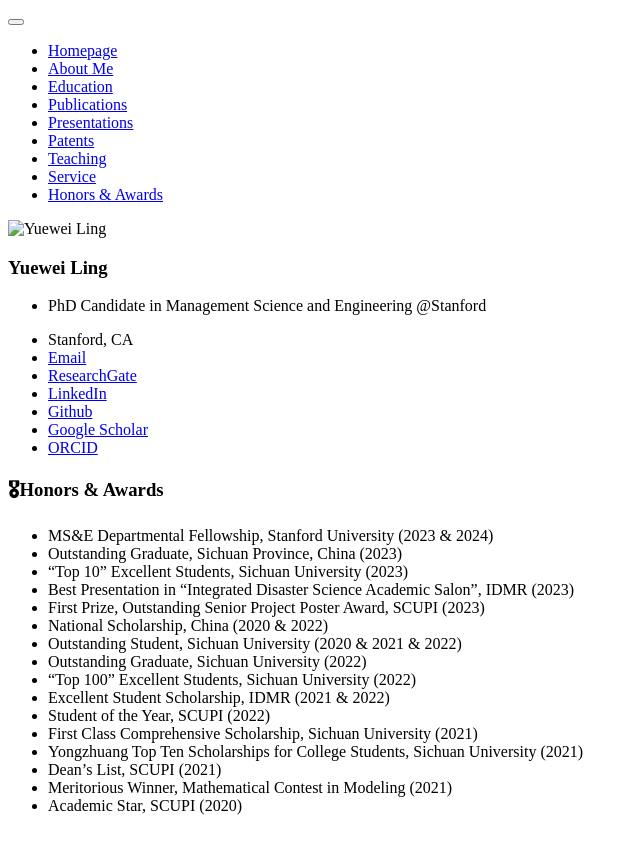
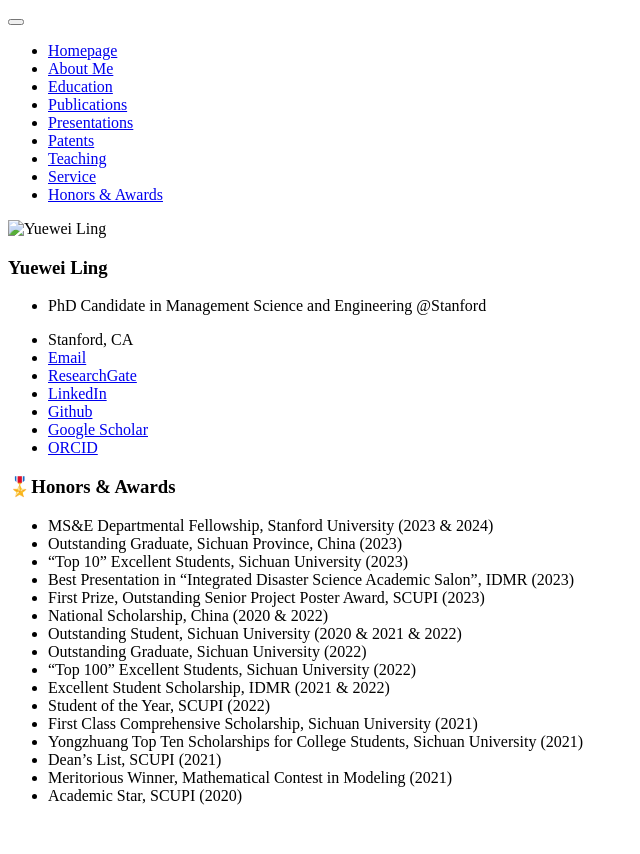
Before and after one commit to yuewei-ling/yuewei-ling.github.io, a Jekyll site: the page built from _pages/includes/honors.md, in a window 1280 px wide. Shown: the top 854 px of the page, without its empty margins (0-640 px from the left). Built offline with Jekyll 4.4.1, drawn with Linux system fonts in a browser that asks for light colours; our own code applies the rules of GitHub Pages for plain Markdown files.

```diff
--- a/_pages/includes/honors.md
+++ b/_pages/includes/honors.md
@@ -1,4 +1,4 @@
-# 🎖Honors & Awards
+# 🎖️Honors & Awards
 
 - MS&E Departmental Fellowship, Stanford University (2023 & 2024)
 - Outstanding Graduate, Sichuan Province, China (2023)
```
